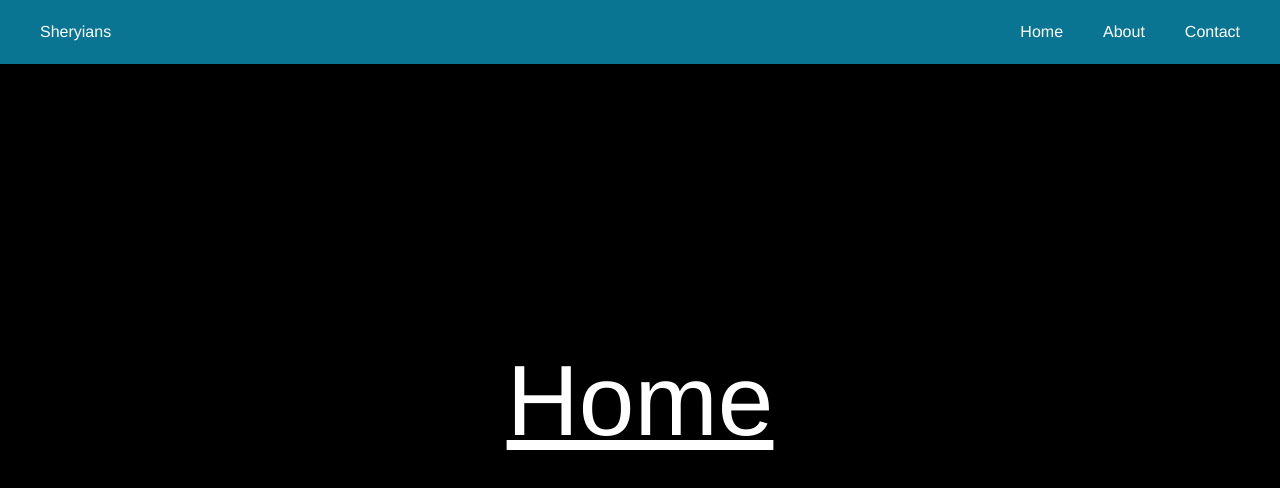
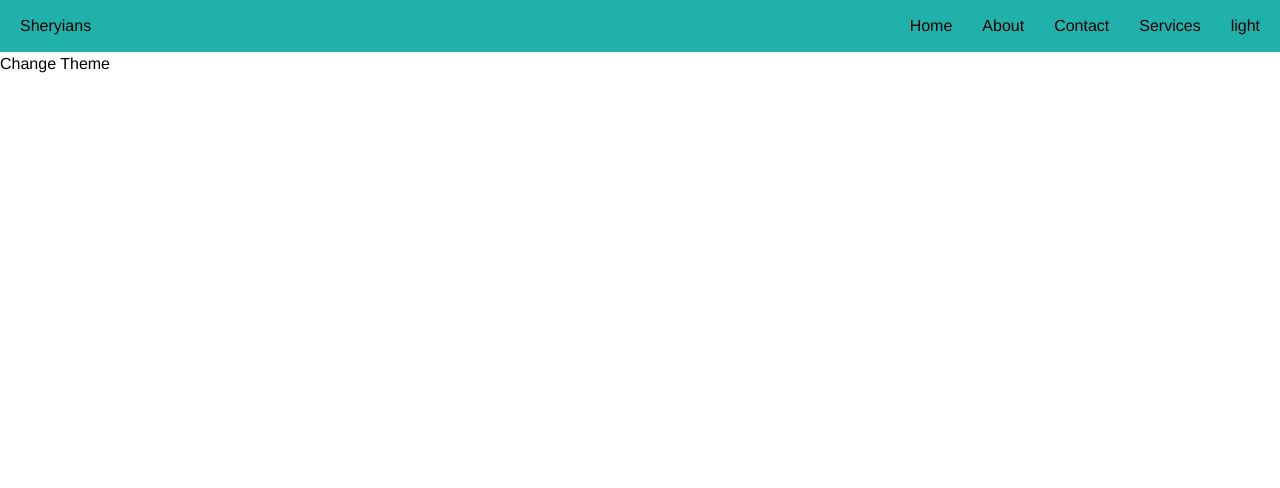
Before and after one commit to Vardhan2006/Dev-learning, a React (Vite) app in the folder React/React-Full/: page / in a window 1280 px wide. Shown: the top 488 px of the page. Built offline with nearby package versions, Linux system fonts and the light colour scheme.

Commit message:
Completed Full Course

```diff
--- a/React/React-Full/src/App.jsx
+++ b/React/React-Full/src/App.jsx
@@ -1,4 +1,11 @@
-import Router_DOM_Basics from "./Day - 5/Router_DOM_Basics";
+import Button from './Day - 6/Button'
+import Navbar from './Day - 6/Navbar'
+
+// import Navbar from "./Day - 6/Navbar";
+import React from "react";
+import { useState } from "react";
+
+// import Router_DOM_Basics from "./Day - 5/Router_DOM_Basics";
 
 // import UseEffect from "./Day - 5/UseEffect";
 
@@ -90,11 +97,15 @@ function App() {
 
   ];*/
 
+  const [theme, setTheme] = useState("light")
 
   return (
     <div className="parent">
 
-    <Router_DOM_Basics/>
+      <Navbar />
+      <Button />
+
+      {/* <Router_DOM_Basics/> */}
 
       {/* <UseEffect/> */}
 
--- /dev/null
+++ b/React/React-Full/src/Day - 6/Button.jsx
@@ -0,0 +1,23 @@
+import React from 'react'
+import { useContext } from 'react';
+import { ThemeDataContext } from './ThemeContext';
+
+const Button = () => {
+
+    const [theme, setTheme] = useContext(ThemeDataContext)
+
+    const changeTheme = () => {
+        if (theme === "light") {
+            setTheme("dark");
+        } else {
+            setTheme("light");
+        }
+    }
+    return (
+        <div >
+            <button onClick={changeTheme}>Change Theme</button>
+        </div>
+    )
+}
+
+export default Button
--- a/React/React-Full/src/Day - 6/Context_api.md
+++ b/React/React-Full/src/Day - 6/Context_api.md
@@ -3,5 +3,9 @@ Data centralization means keep all the data in one place so any one can go there
 To understand context API we need to understand
 
 1. Context --> creating context
-2. Provider ---> once created providing context
-3. Use Context ----> using the provided context
+2. Provide Data ---> once created providing context
+3. Use Context Data ----> using the provided context
+
+we wrap our entire app with the context api so when ever any data is need to the app it just have to go the it and take instead of wait for any other components to pass it for the app.
+
+createContext() creates the container, Provider stores and shares the data, and useContext() allows any child component to read or update that shared data.
--- /dev/null
+++ b/React/React-Full/src/Day - 6/Nav2.jsx
@@ -0,0 +1,19 @@
+import { useContext } from "react"
+import { ThemeDataContext } from "./ThemeContext"
+
+const Nav2 = () => {
+
+    const [theme,setTheme] = useContext(ThemeDataContext)
+
+    return (
+        <div className='nav2'>
+            <h4>Home</h4>
+            <h4>About</h4>
+            <h4>Contact</h4>
+            <h4>Services</h4>
+            <h4>{theme}</h4>
+        </div>
+    )
+}
+
+export default Nav2
--- /dev/null
+++ b/React/React-Full/src/Day - 6/Navbar.jsx
@@ -0,0 +1,16 @@
+import { useContext } from 'react'
+import Nav2 from './Nav2'
+import { ThemeDataContext } from './ThemeContext'
+
+const Navbar = () => {
+
+    const [theme] = useContext(ThemeDataContext)
+    return (
+        <div className={theme}>
+            <h2>Sheryians</h2>
+            <Nav2 />
+        </div>
+    )
+}
+
+export default Navbar
--- /dev/null
+++ b/React/React-Full/src/Day - 6/ThemeContext.jsx
@@ -0,0 +1,19 @@
+import { useState } from "react"
+import { createContext } from "react"
+
+export const ThemeDataContext = createContext()
+
+const ThemeContext = (props) => {
+
+    const [theme, setTheme] = useState('light')
+
+    return (
+
+            <ThemeDataContext.Provider value={[theme,setTheme]}>
+                {props.children}
+            </ThemeDataContext.Provider>
+
+    )
+}
+
+export default ThemeContext
--- a/React/React-Full/src/index.css
+++ b/React/React-Full/src/index.css
@@ -2,41 +2,36 @@
   margin: 0;
   padding: 0;
   box-sizing: border-box;
-    color: white;
   font-family: 'helvetica neue';
 }
+
 html,
 body {
   height: 100%;
   width: 100%;
 }
-body{
-    background-color: black;
+
+
+.light {
+  background-color: lightseagreen;
+  display: flex;
+  justify-content: space-between;
+  align-items: center;
+  padding: 14px 20px;
 }
 
-h1{
-    position: absolute;
-    top: 50%;
-    left: 50%;
-    transform: translate(-50%,-50%);
-    font-size: 100px;
-    white-space: nowrap;
-    text-decoration: underline;
+.dark {
+  background-color: darkslategrey;
+  display: flex;
+  justify-content: space-between;
+  align-items: center;
+  padding: 14px 20px;
 }
 
-.nav{
+
+.nav2 {
   display: flex;
-    align-items: center;
-    justify-content: space-between;
-    padding: 20px 40px;
-    background-color: rgb(10, 117, 146);
-
-}
-
-.nav div{
-    display: flex;
-    align-items: center;
-    gap: 40px;
+  gap: 30px;
 }
 
 /* button {
--- a/React/React-Full/src/main.jsx
+++ b/React/React-Full/src/main.jsx
@@ -3,9 +3,10 @@ import { createRoot } from 'react-dom/client'
 import './index.css'
 import App from './App.jsx'
 import { BrowserRouter } from 'react-router-dom'
+import ThemeContext from './Day - 6/ThemeContext.jsx'
 
 createRoot(document.getElementById('root')).render(
-    <BrowserRouter>
-        <App/>
-    </BrowserRouter>
+    <ThemeContext>
+        <App />
+    </ThemeContext>
 )
```
Also changed, not shown: 1 other file (tests, documents, lock files or other folders). Lines whose indentation alone changed are shown as unchanged.
